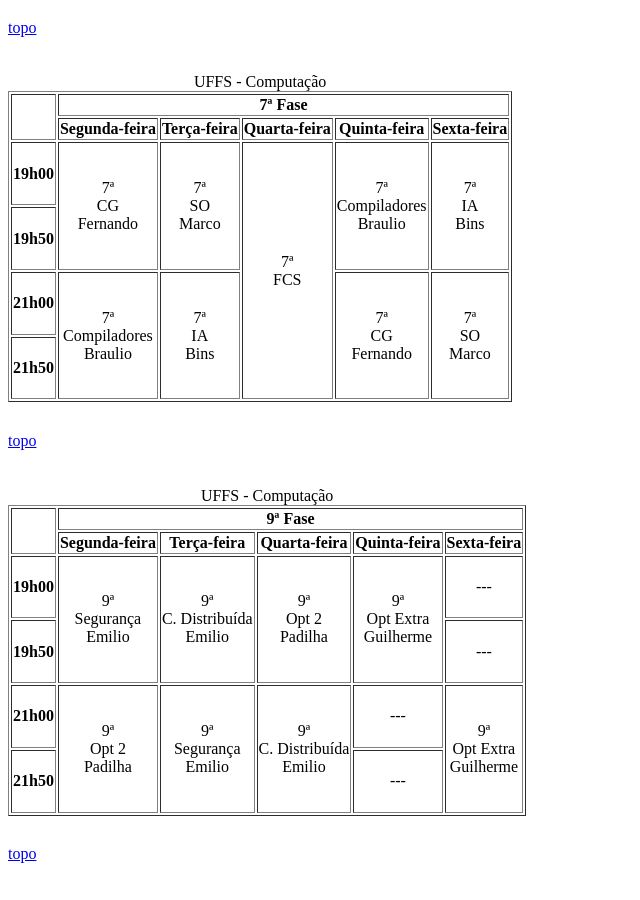
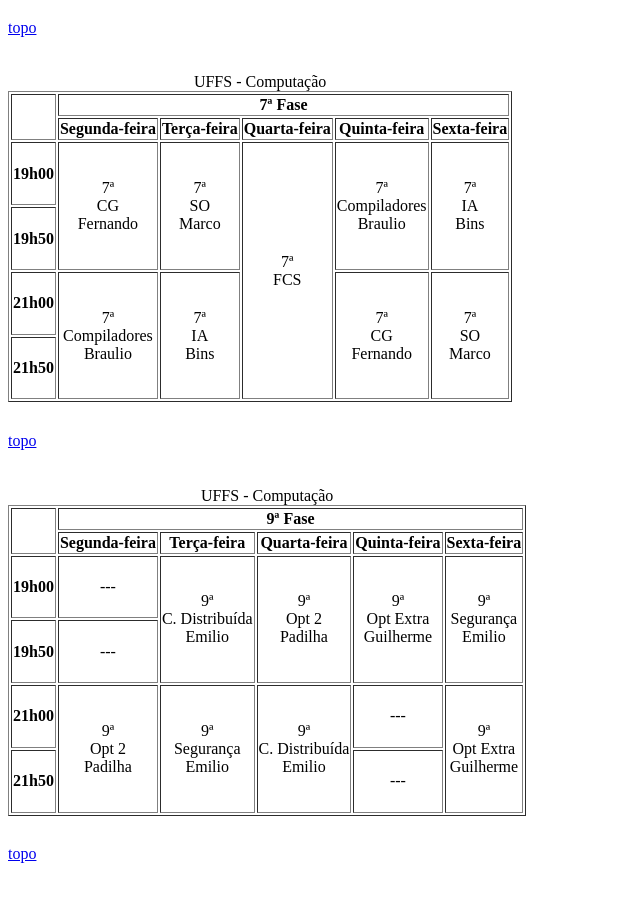
Before and after one commit to ccuffs/ccuffs.github.io, a Jekyll site: the page horario/horarios-2019-2-final/horarios_groups_days_horizontal.html, which Jekyll copies as it is, in a window 1280 px wide and 900 px high, scrolled down 4213 px. Shown: the whole window, without its empty margins (0-640 px from the left). Built offline with Jekyll 4.4.1, drawn with Linux system fonts in a browser that asks for light colours.

Commit message:
mudanca no horario de seguranca

```diff
--- a/horario/horarios-2019-2-final/horarios_groups_days_horizontal.html
+++ b/horario/horarios-2019-2-final/horarios_groups_days_horizontal.html
@@ -734,11 +734,11 @@
 
         <tr>
           <th class="yAxis">19h00</th>
-          <td rowspan="2">9ª<br />Segurança<br />Emilio<br /></td>
+          <td>---</td>
           <td rowspan="2">9ª<br />C. Distribuída<br />Emilio<br /></td>
           <td rowspan="2">9ª<br />Opt 2<br />Padilha<br /></td>
           <td rowspan="2">9ª<br />Opt Extra<br />Guilherme<br /></td>
-          <td>---</td>
+          <td rowspan="2">9ª<br />Segurança<br />Emilio<br /></td>
         </tr>
         <tr>
           <th class="yAxis">19h50</th>
```
